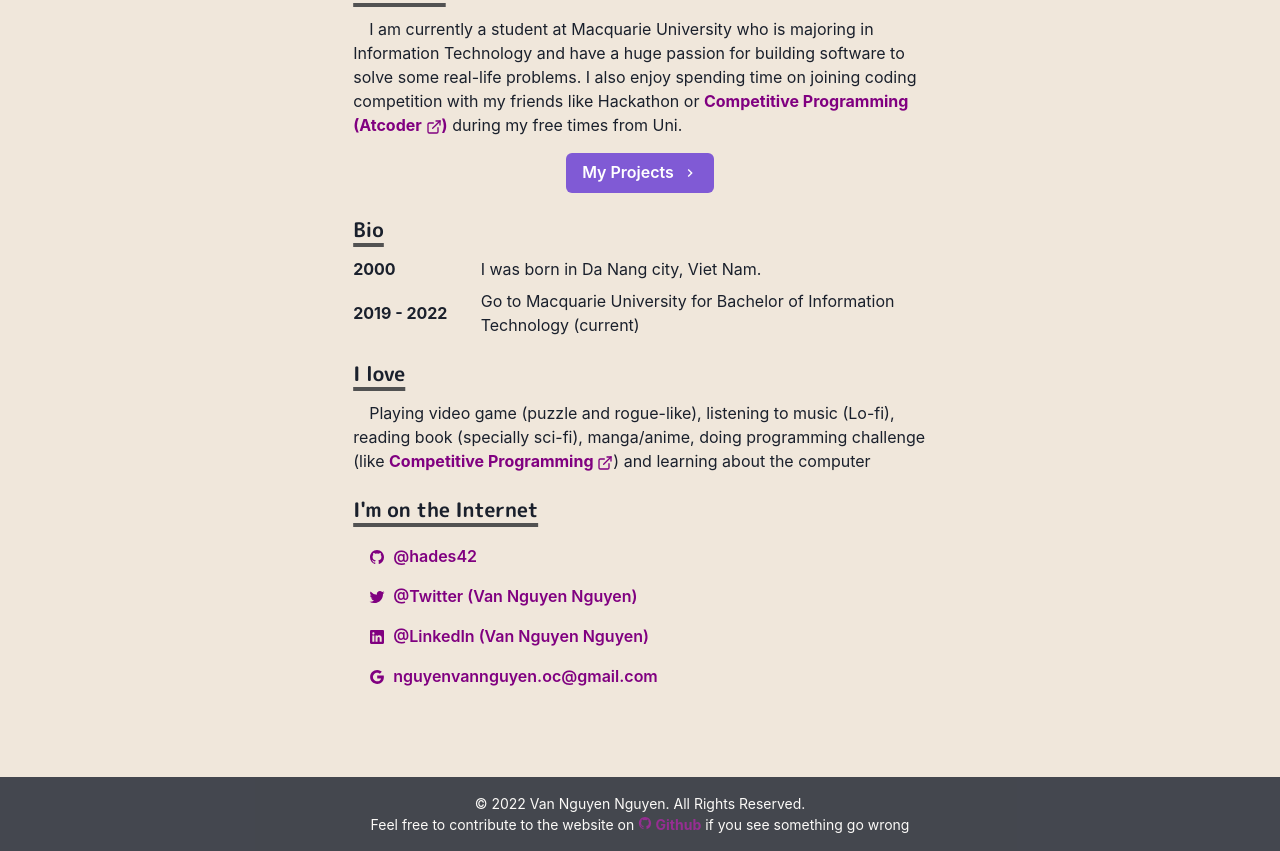
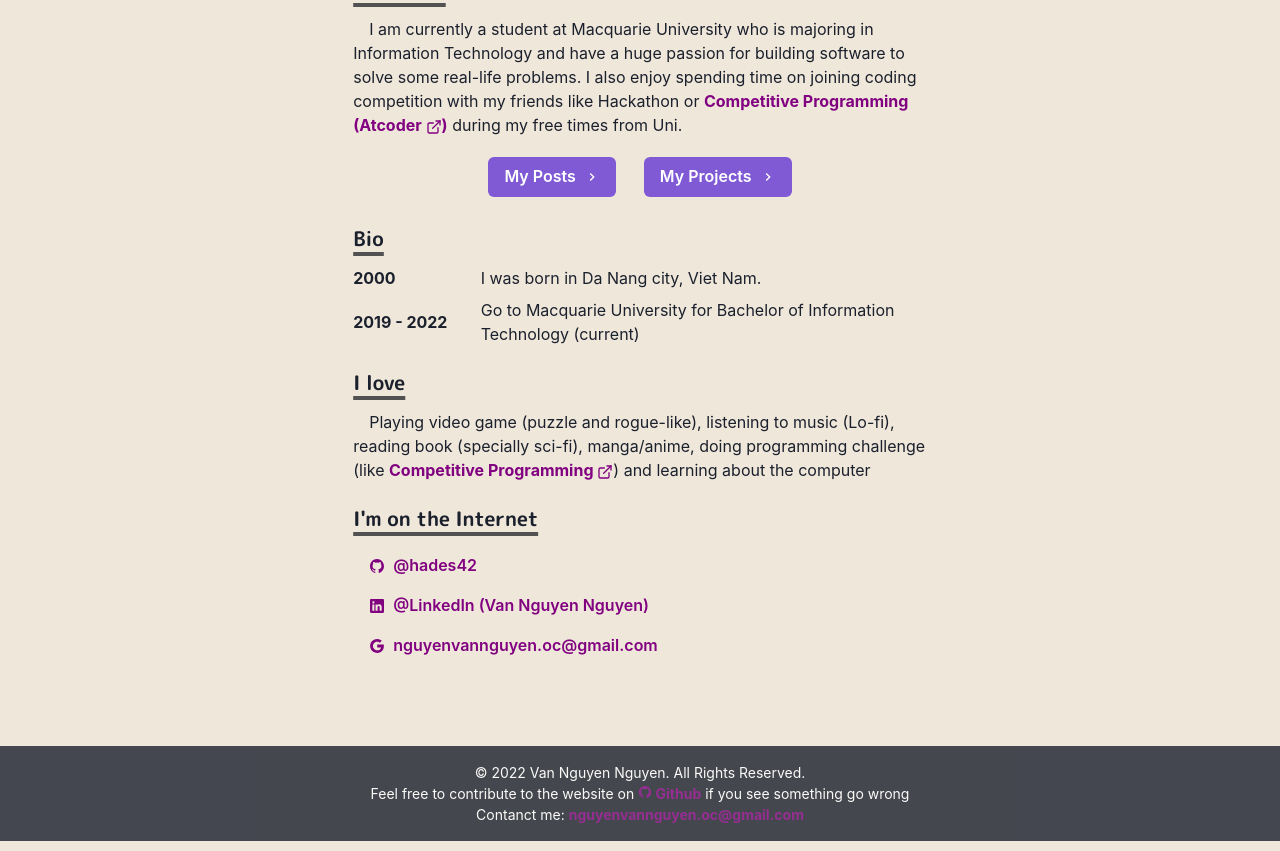
Before and after one commit to hades42/vannguyen-dev, a Next.js app: page / in a window 1280 px wide. Shown: the part 281-1132 px from the top of the page. Built offline with nearby package versions, Linux system fonts and the light colour scheme.

Commit message:
Fix footer and buttons in main page

```diff
--- a/components/footer.js
+++ b/components/footer.js
@@ -1,4 +1,4 @@
-import { Box, Text, Icon, useColorModeValue } from '@chakra-ui/react';
+import { Box, Text, Icon, useColorModeValue, Link } from '@chakra-ui/react';
 import { Reference } from './paragraph';
 import { IoLogoGithub } from 'react-icons/io5';
 
@@ -23,6 +23,12 @@ const Footer = () => {
         </Reference>{' '}
         if you see something go wrong
       </Text>
+      <Text color="white">
+        Contanct me:{' '}
+        <Link fontWeight="bold" href="mailto:nguyenvannguyen.oc@gmail.com">
+          nguyenvannguyen.oc@gmail.com
+        </Link>
+      </Text>
     </Box>
   );
 };
--- a/pages/index.js
+++ b/pages/index.js
@@ -12,6 +12,7 @@ import {
   Link,
   Icon,
   Tooltip,
+  Stack,
 } from '@chakra-ui/react';
 import Section from '../components/section';
 import { Paragraph, Reference } from '../components/paragraph';
@@ -110,9 +111,23 @@ const Page = () => {
             </Reference>{' '}
             during my free times from Uni.
           </Paragraph>
-          <Box align="center" my={4}>
+          <Stack align="center" justify="center" direction={['column', 'row']}>
+            <Box>
+              <NextLink href="/posts">
+                <Button
+                  margin={['20px 0 0 0', '20px 10px 5px 0']}
+                  rightIcon={<ChevronRightIcon />}
+                  colorScheme={useColorModeValue('purple', 'orange')}
+                >
+                  My Posts
+                </Button>
+              </NextLink>
+            </Box>
+
+            <Box>
               <NextLink href="/projects">
                 <Button
+                  margin={['10px 0 0 0', '20px 0 5px 10px']}
                   rightIcon={<ChevronRightIcon />}
                   colorScheme={useColorModeValue('purple', 'orange')}
                 >
@@ -120,6 +135,7 @@ const Page = () => {
                 </Button>
               </NextLink>
             </Box>
+          </Stack>
         </Section>
 
         <Section delay={0.2}>
@@ -175,18 +191,6 @@ const Page = () => {
             </ListItem>
 
             <ListItem>
-              <Link href="https://twitter.com/NguynVn27052749" target="_blank">
-                <Button
-                  variant="ghost"
-                  color={useColorModeValue('purple', 'orange.200')}
-                  leftIcon={<Icon as={IoLogoTwitter} />}
-                >
-                  @Twitter (Van Nguyen Nguyen)
-                </Button>
-              </Link>
-            </ListItem>
-
-            <ListItem>
               <Link
                 href="https://www.linkedin.com/in/van-nguyen-nguyen-031205178/"
                 target="_blank"
```
Lines whose indentation alone changed are shown as unchanged.
